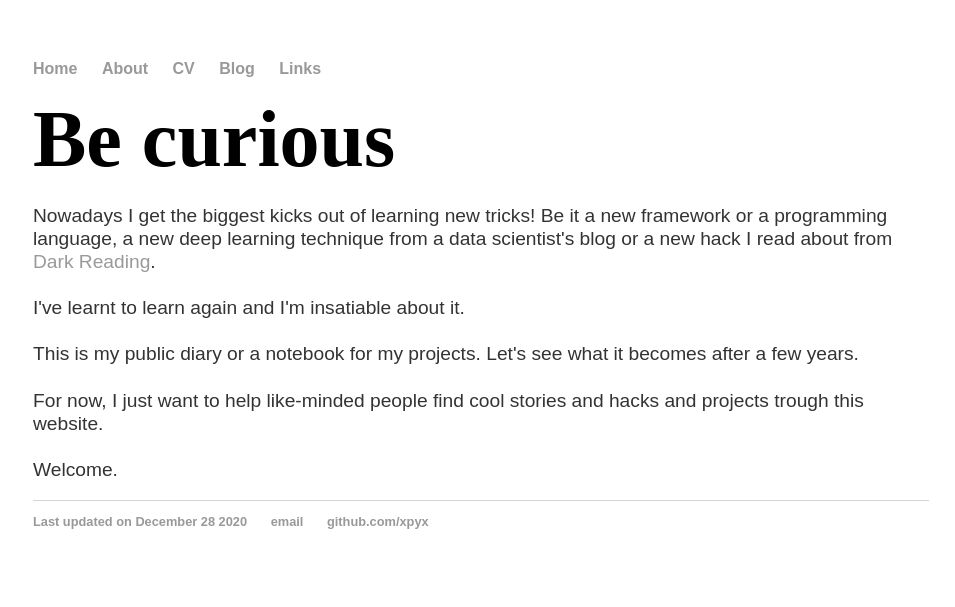
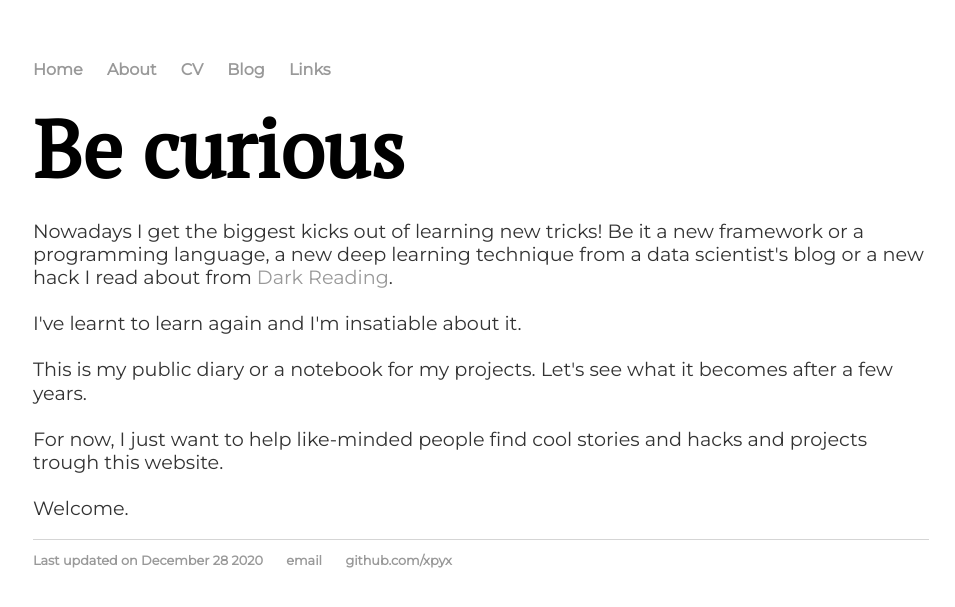
Before and after one commit to xpyx/xpyx.github.io, a Jekyll site: the page built from index.html, in a window 1280 px wide. Shown: the top 607 px of the page, without its empty margins (159-1114 px from the left). Built offline with Jekyll 4.4.1, drawn with Linux system fonts in a browser that asks for light colours; some web fonts are replaced.

Commit message:
css fix back

```diff
--- a/_layouts/default.html
+++ b/_layouts/default.html
@@ -5,7 +5,7 @@
 			<!-- link to main stylesheet -->
 			<link rel="stylesheet" type="text/css" href="/css/main.css">
 			<link rel="preconnect" href="https://fonts.gstatic.com">
-			<link href="fonts.googleapis.com/css2?family=Montserrat&family=PT+Serif:wght@400&display=swap" rel="stylesheet" type="text/css">
+			<link href="https://fonts.googleapis.com/css2?family=Montserrat&family=PT+Serif:wght@400&display=swap" rel="stylesheet">
 		</head>
 		<body>
 			<nav>
```
